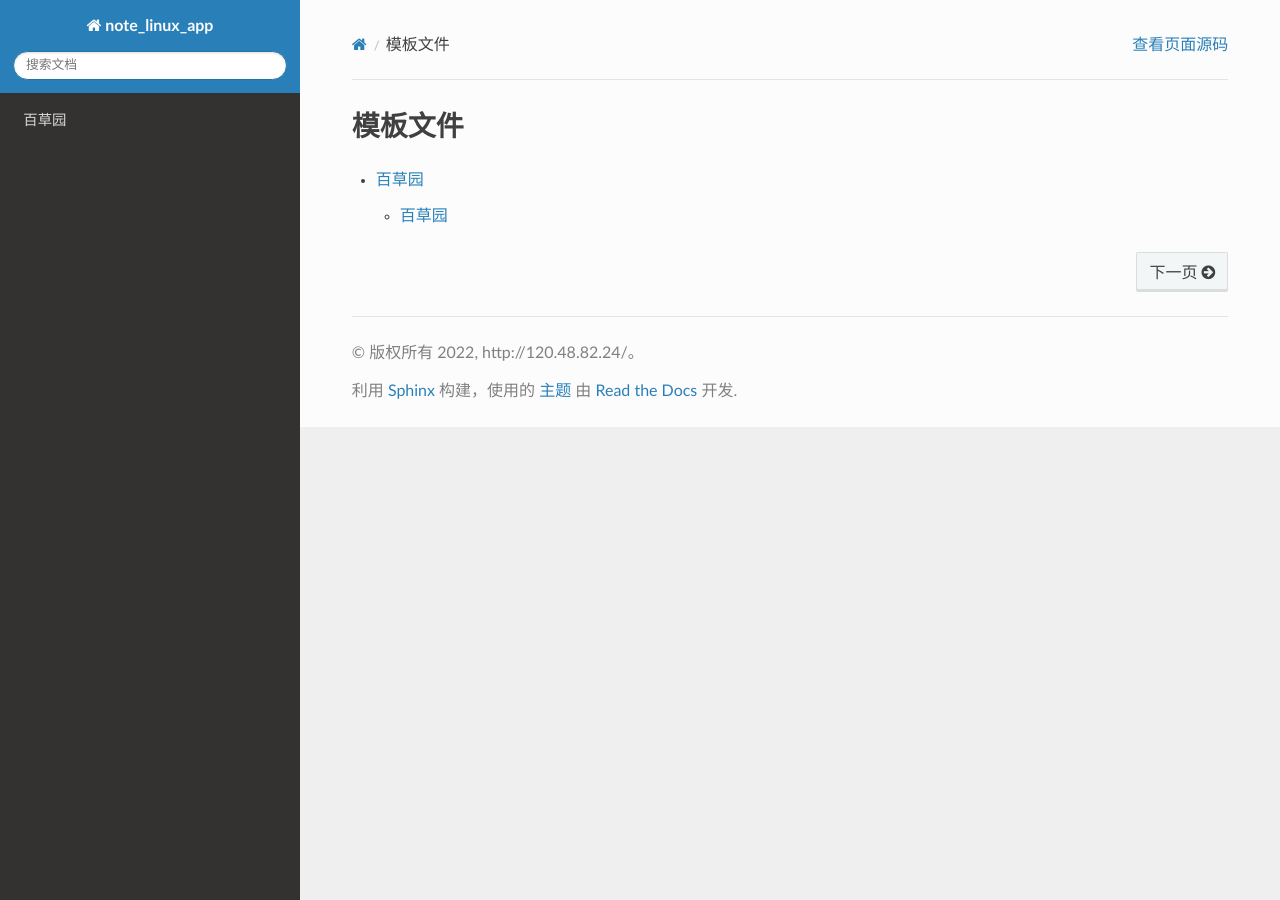
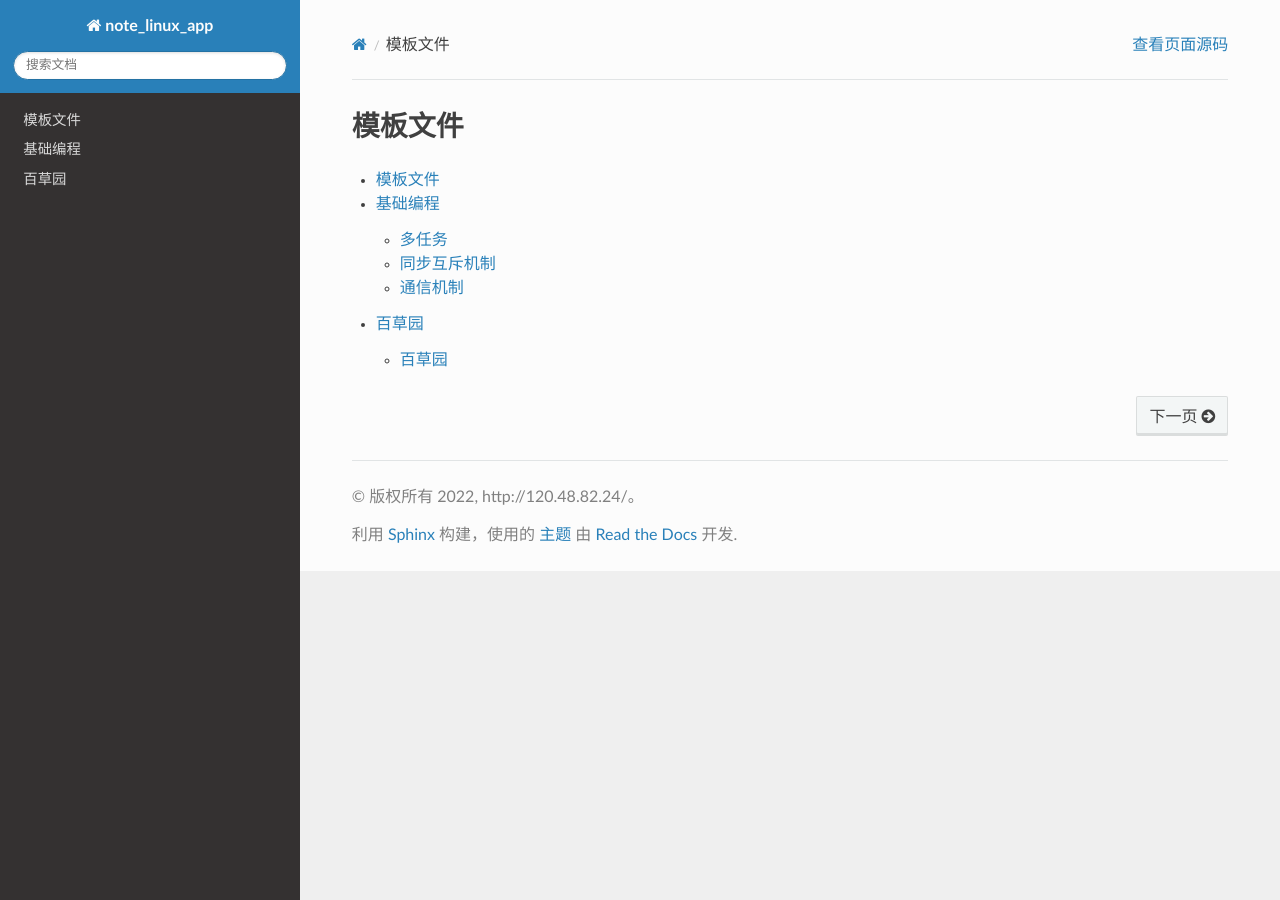
Before and after one commit to lzstudy/note_linux_app, a Sphinx documentation site: the page built from source/index.rst, in a window 1280 px wide. Built offline with Sphinx 7.4.7 and the Read the Docs theme 2.0.0, drawn with Linux system fonts in a browser that asks for light colours.

Commit message:
feat |> 简单添加内容

```diff
--- /dev/null
+++ b/source/base/index.rst
@@ -0,0 +1,9 @@
+基础编程
+========================================
+
+.. toctree::
+   :maxdepth: 1
+
+   task.md
+   sync.md
+   ipc.md
--- /dev/null
+++ b/source/base/ipc.md
@@ -0,0 +1 @@
+# 通信机制
--- /dev/null
+++ b/source/base/sync.md
@@ -0,0 +1 @@
+# 同步互斥机制
--- /dev/null
+++ b/source/base/task.md
@@ -0,0 +1,5 @@
+# 多任务
+
+## 进程
+
+## 线程
--- a/source/index.rst
+++ b/source/index.rst
@@ -10,4 +10,6 @@
    :maxdepth: 3
    :titlesonly:
 
+   templete/index.md
+   base/index
    misc/index
--- /dev/null
+++ b/source/templete/index.md
@@ -0,0 +1,3 @@
+# 模板文件
+
+这个是模板文
```
